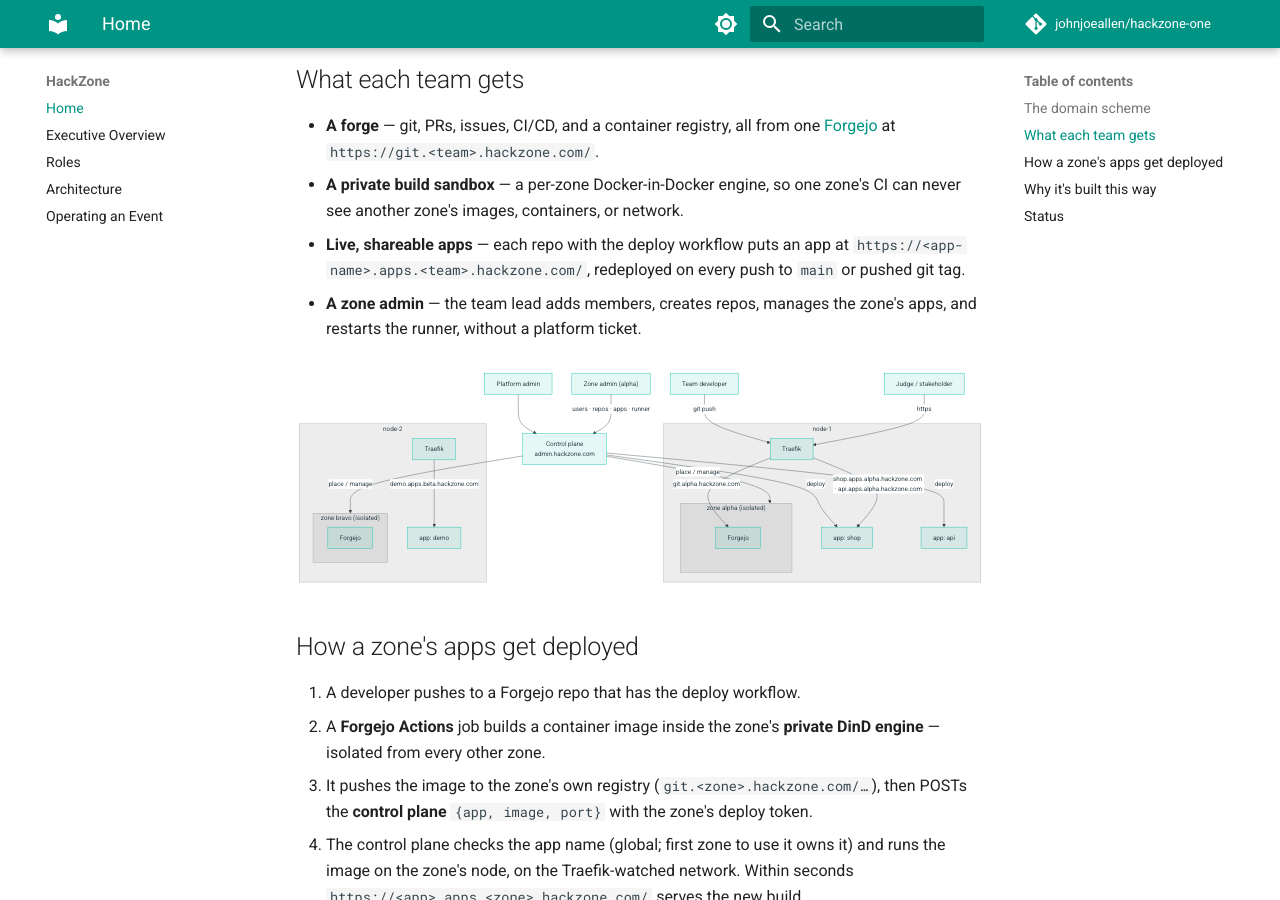
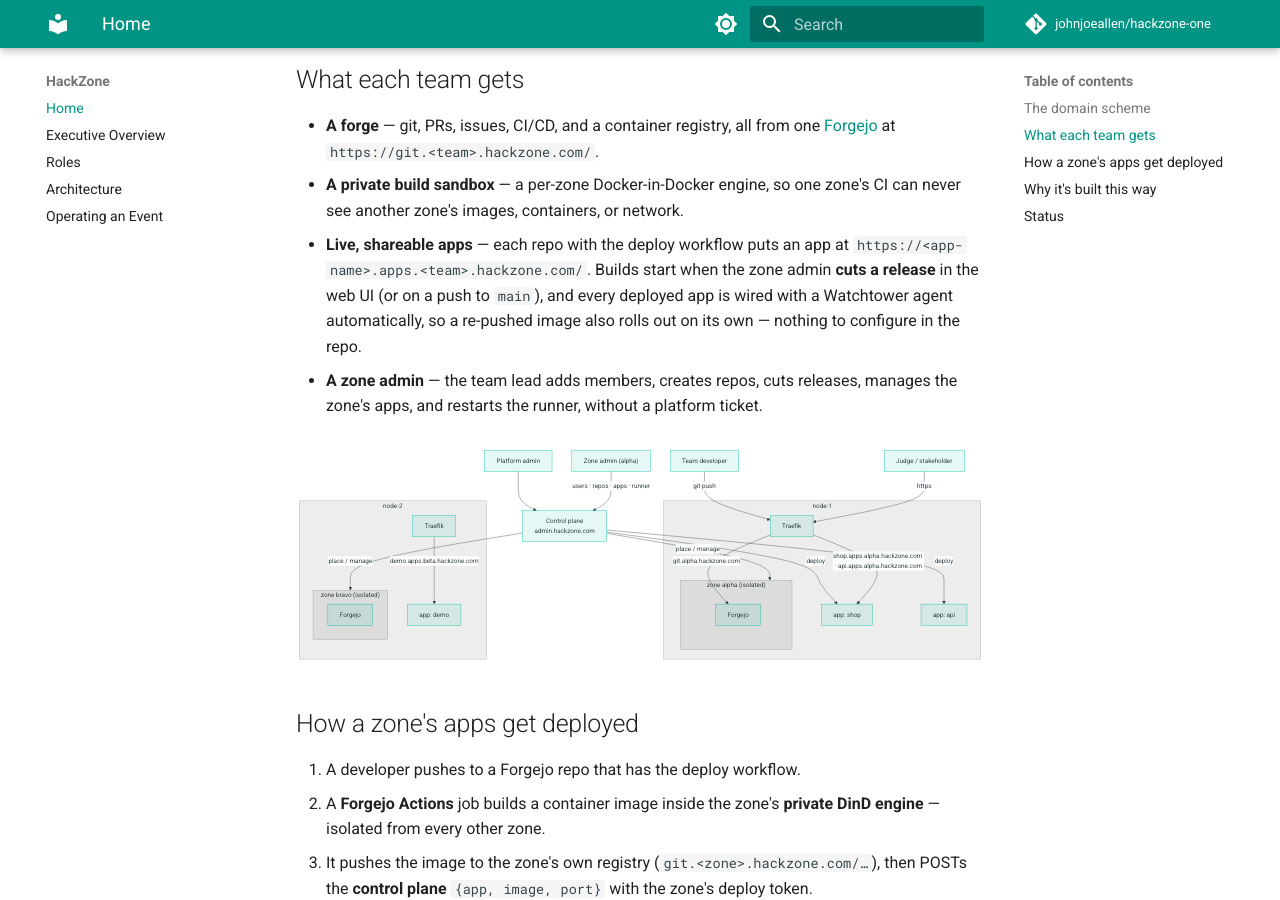
Before and after one commit to johnjoeallen/ignition, an MkDocs documentation site: the page built from docs/index.md, in a window 1280 px wide and 900 px high, scrolled down 838 px. Built offline with MkDocs 1.6.1 and Material for MkDocs 9.7.7, drawn with Linux system fonts in a browser that asks for light colours; comment, search, counter and statistics services are not loaded.

Commit message:
Make the release-driven, auto-reload deploy path explicit
- app-compose.tmpl / docs: state plainly that hz-control stamps the
  Watchtower enable label onto every deployed app — teams get auto-reload
  with nothing in their repo.
- hz-control zone view: each repo row links straight to "cut a release",
  the Apps section explains deploys are release-driven + Watchtower-backed,
  and the Repositories heading says a tag ships a build.
- README / index / roles / architecture / CLAUDE.md: builds start from a
  release the zone admin cuts in the web UI (push to main also works).

Co-Authored-By: Claude Sonnet 5 <noreply@anthropic.com>
Claude-Session: https://claude.ai/code/session_01GEgvkxp9vBPD5rwkWEt4vM

````diff
--- a/docs/index.md
+++ b/docs/index.md
@@ -35,10 +35,12 @@ subdomain:
 - **A private build sandbox** — a per-zone Docker-in-Docker engine, so one
   zone's CI can never see another zone's images, containers, or network.
 - **Live, shareable apps** — each repo with the deploy workflow puts an app at
-  `https://<app-name>.apps.<team>.hackzone.com/`, redeployed on every push to
-  `main` or pushed git tag.
-- **A zone admin** — the team lead adds members, creates repos, manages the
-  zone's apps, and restarts the runner, without a platform ticket.
+  `https://<app-name>.apps.<team>.hackzone.com/`. Builds start when the zone
+  admin **cuts a release** in the web UI (or on a push to `main`), and every
+  deployed app is wired with a Watchtower agent automatically, so a re-pushed
+  image also rolls out on its own — nothing to configure in the repo.
+- **A zone admin** — the team lead adds members, creates repos, cuts releases,
+  manages the zone's apps, and restarts the runner, without a platform ticket.
 
 ```mermaid
 flowchart TB
````
Also changed, not shown: CLAUDE.md (+2 -1 lines), README.md (+8 -6 lines), docs/architecture.md (+4 -3 lines), docs/roles.md (+2 -2 lines), 2 other files.
